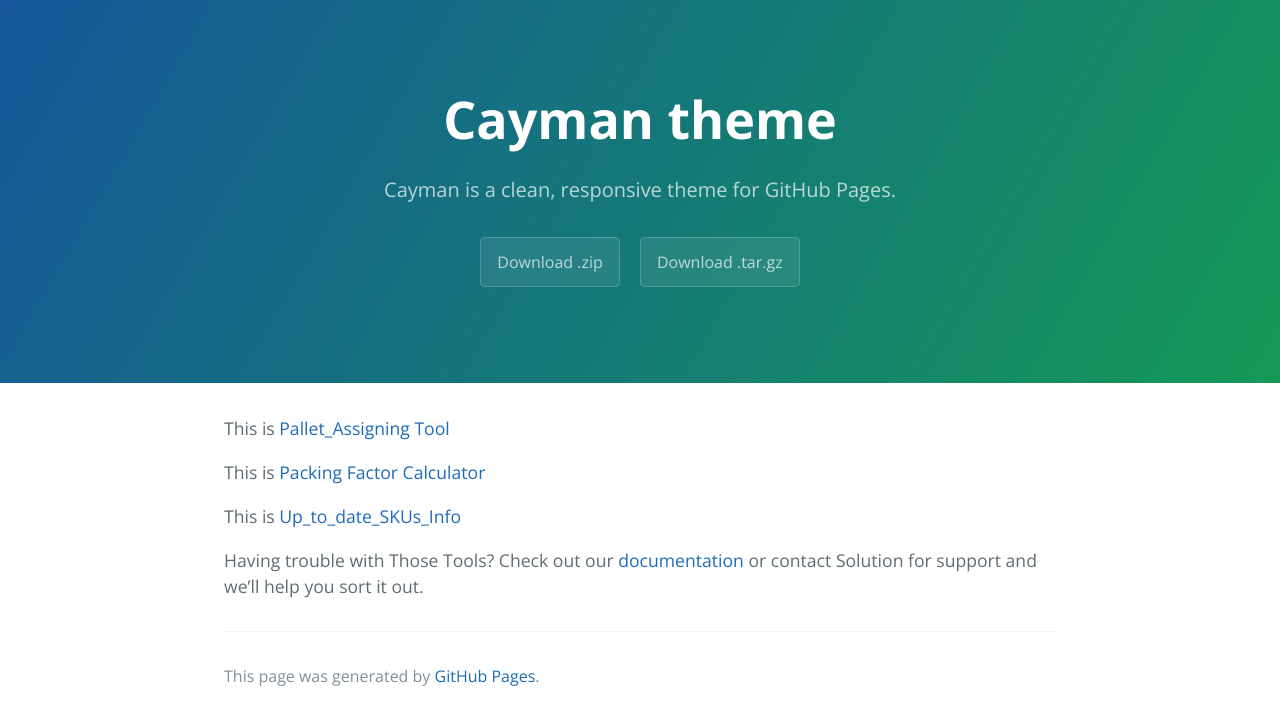
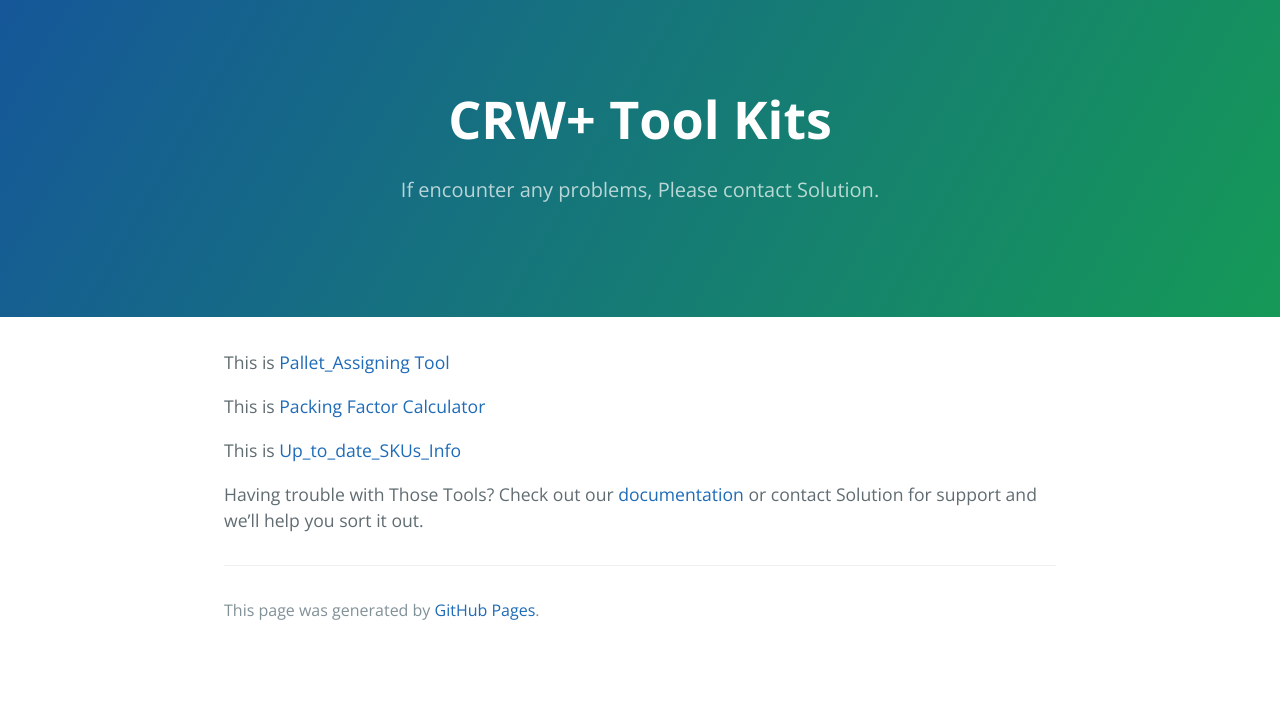
Before and after one commit to Lordbread/Lordbread.github.io, a Jekyll site: the page built from index.md, in a window 1280 px wide. Shown: the top 725 px of the page. Built offline with Jekyll 4.4.1, drawn with Linux system fonts in a browser that asks for light colours.

Commit message:
Update _config.yml

```diff
--- a/_config.yml
+++ b/_config.yml
@@ -1,5 +1,5 @@
-title: Cayman theme
-description: Cayman is a clean, responsive theme for GitHub Pages.
-show_downloads: true
+title: CRW+ Tool Kits
+description: If encounter any problems, Please contact Solution.
+show_downloads: False
 google_analytics:
 theme:
```
